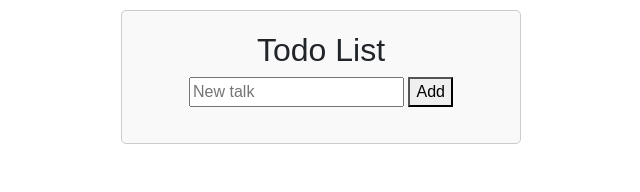
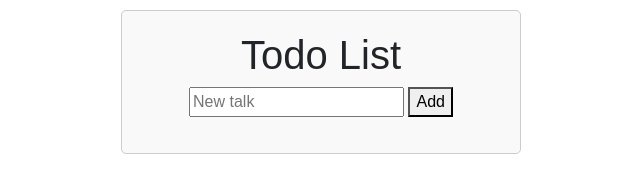
Before and after one commit to APP-iOS5th/web_todo_shjung, a plain HTML site: page index.html in a window 1280 px wide. Shown: the whole page, without its empty margins (319-959 px from the left). Drawn offline with nearby package versions, Linux system fonts and the light colour scheme.

Commit message:
TodoList 제출_1

```diff
--- a/index.html
+++ b/index.html
@@ -42,7 +42,7 @@
 
   <body>
     <div class="container">
-      <h2>Todo List</h2>
+      <h1>Todo List</h1>
       <form id="todo-form">
         <input type="text" id="task-input" placeholder="New talk" />
         <button type="submit">Add</button>
```
